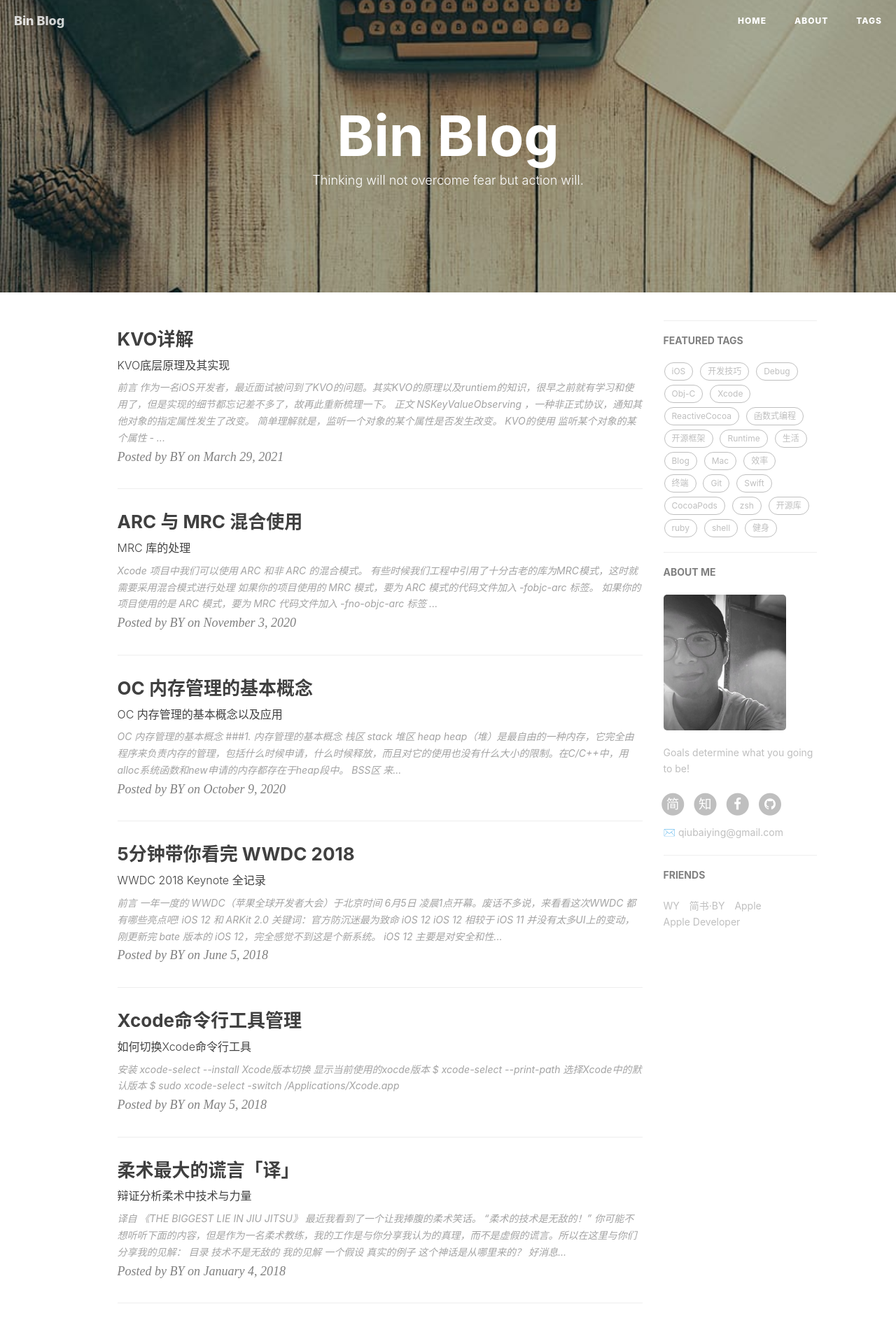
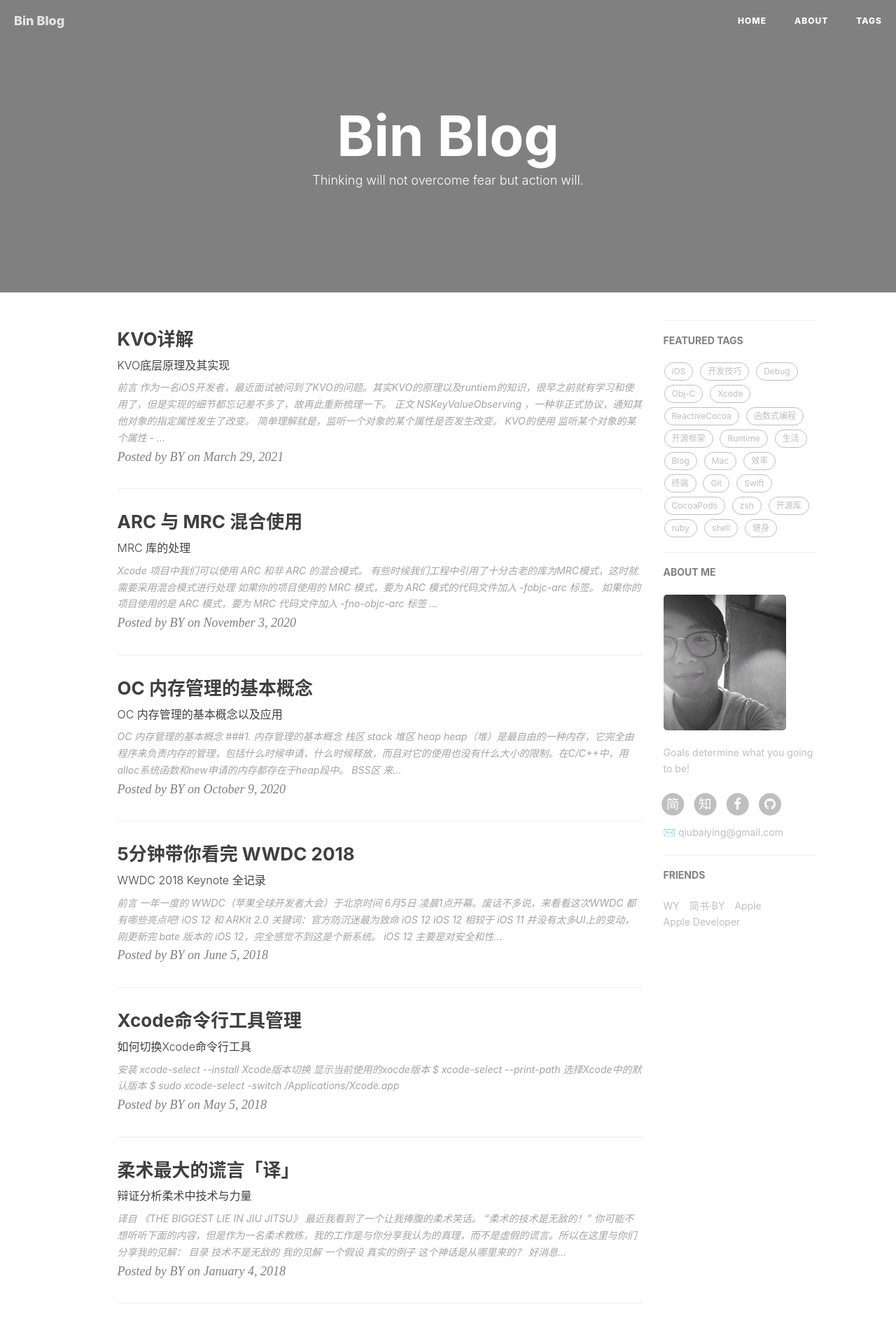
Before and after one commit to binswm/binswm.github.io, a Jekyll site: the page built from index.html, in a window 1280 px wide. Shown: the top 1894 px of the page at 70% size. Built offline with Jekyll 4.4.1, drawn with Linux system fonts in a browser that asks for light colours; nearby versions of some CDN libraries; the list of posts is cut into pages by our own code; comment, search, counter and statistics services are not loaded.

Commit message:
Update _config.yml

```diff
--- a/_config.yml
+++ b/_config.yml
@@ -1,7 +1,7 @@
 # Site settings
 title: Bin Blog
 SEOTitle: Bin Blog
-header-img: img/post-bg-desk.jpg
+# header-img: img/post-bg-desk.jpg
 email: qiubaiying@gmail.com
 description: "Every failure is leading towards success."
 keyword: "BY, BY Blog, 柏荧的博客, qiubaiying, 邱柏荧, iOS, Apple, iPhone"
```
